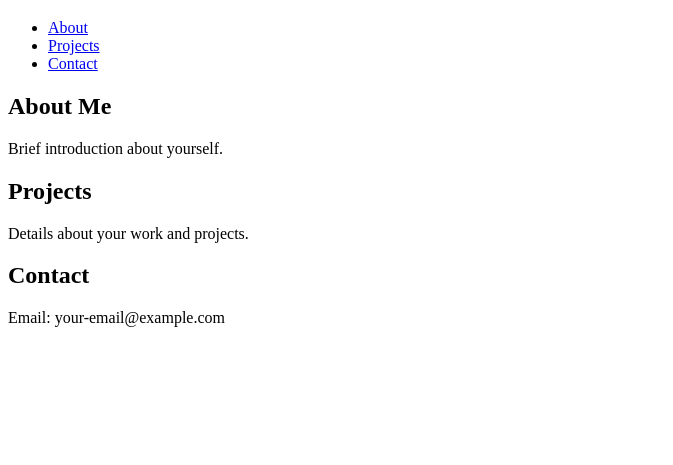
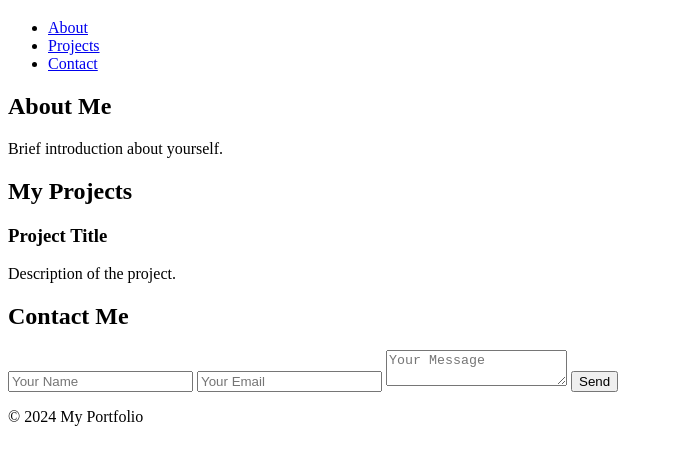
Before and after one commit to Harikishan2004/harikrishan.github.io, a plain HTML site: page index.html in a window 1280 px wide. Shown: the part 61-526 px from the top of the page, without its empty margins (0-673 px from the left). Drawn offline with Linux system fonts and the light colour scheme.

Commit message:
updated portfolio v.1

```diff
--- a/index.html
+++ b/index.html
@@ -4,7 +4,7 @@
     <meta charset="UTF-8">
     <meta name="viewport" content="width=device-width, initial-scale=1.0">
     <title>My Portfolio</title>
-    <link rel="stylesheet" href="style.css">
+    <link rel="stylesheet" href="styles.css">
 </head>
 <body>
     <header>
@@ -17,17 +17,35 @@
             </ul>
         </nav>
     </header>
+
     <section id="about">
         <h2>About Me</h2>
         <p>Brief introduction about yourself.</p>
     </section>
+
     <section id="projects">
-        <h2>Projects</h2>
-        <p>Details about your work and projects.</p>
+        <h2>My Projects</h2>
+        <div class="project">
+            <h3>Project Title</h3>
+            <p>Description of the project.</p>
+        </div>
+        <!-- Add more projects as needed -->
     </section>
+
     <section id="contact">
-        <h2>Contact</h2>
-        <p>Email: your-email@example.com</p>
+        <h2>Contact Me</h2>
+        <form>
+            <input type="text" placeholder="Your Name" required>
+            <input type="email" placeholder="Your Email" required>
+            <textarea placeholder="Your Message" required></textarea>
+            <button type="submit">Send</button>
+        </form>
     </section>
+
+    <footer>
+        <p>&copy; 2024 My Portfolio</p>
+    </footer>
+
+    <script src="script.js"></script>
 </body>
 </html>
--- a/script.js
+++ b/script.js
@@ -0,0 +1,5 @@
+document.querySelector('form').addEventListener('submit', function(e) {
+    e.preventDefault();
+    alert('Thank you for your message!');
+    this.reset();
+});
--- a/style.css
+++ b/style.css
@@ -0,0 +1,43 @@
+body {
+    font-family: Arial, sans-serif;
+    margin: 0;
+    padding: 0;
+    background-color: #f4f4f4;
+}
+
+header {
+    background: #333;
+    color: #fff;
+    padding: 20px 0;
+    text-align: center;
+}
+
+nav ul {
+    list-style: none;
+    padding: 0;
+}
+
+nav ul li {
+    display: inline;
+    margin: 0 15px;
+}
+
+nav ul li a {
+    color: #fff;
+    text-decoration: none;
+}
+
+section {
+    padding: 20px;
+    margin: 20px;
+    background: #fff;
+    border-radius: 5px;
+    box-shadow: 0 0 10px rgba(0, 0, 0, 0.1);
+}
+
+footer {
+    text-align: center;
+    padding: 10px 0;
+    background: #333;
+    color: #fff;
+}
```
